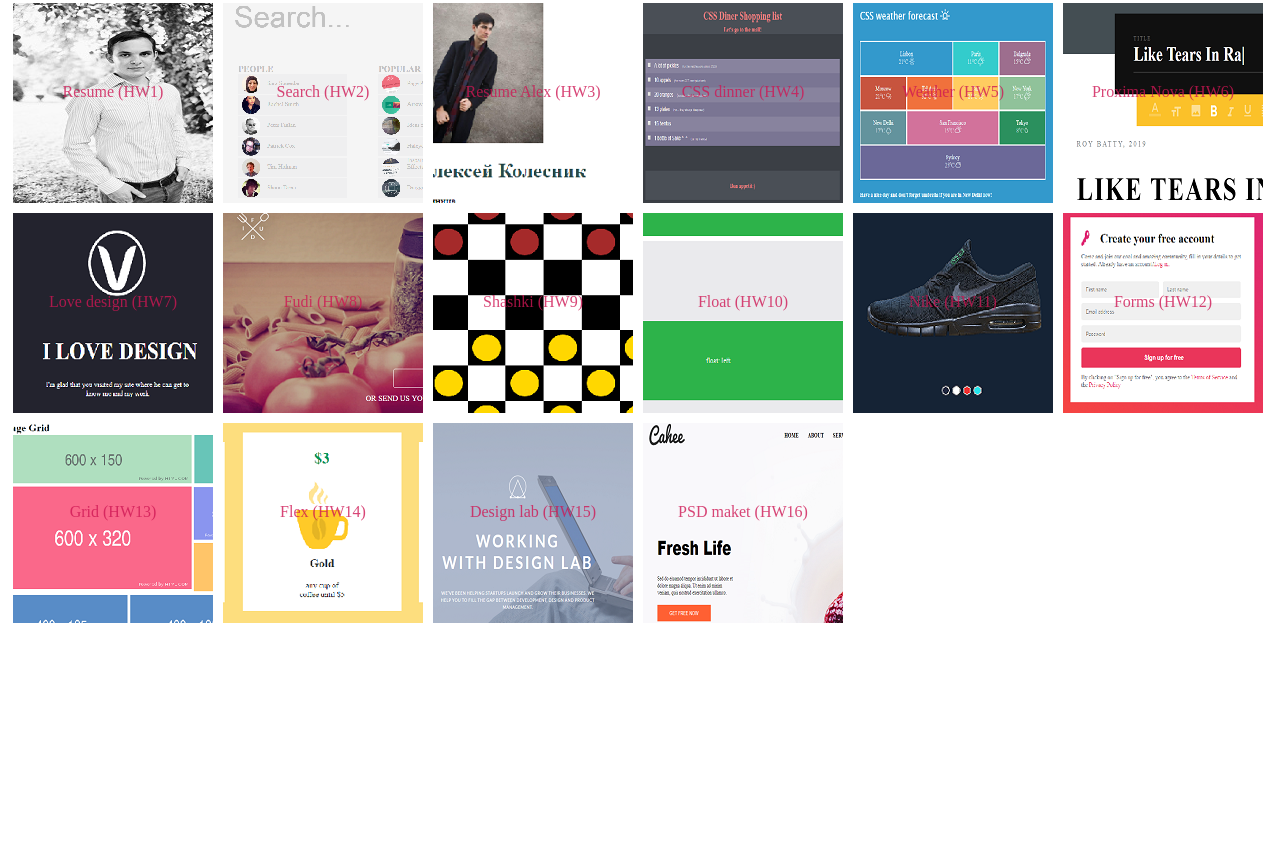
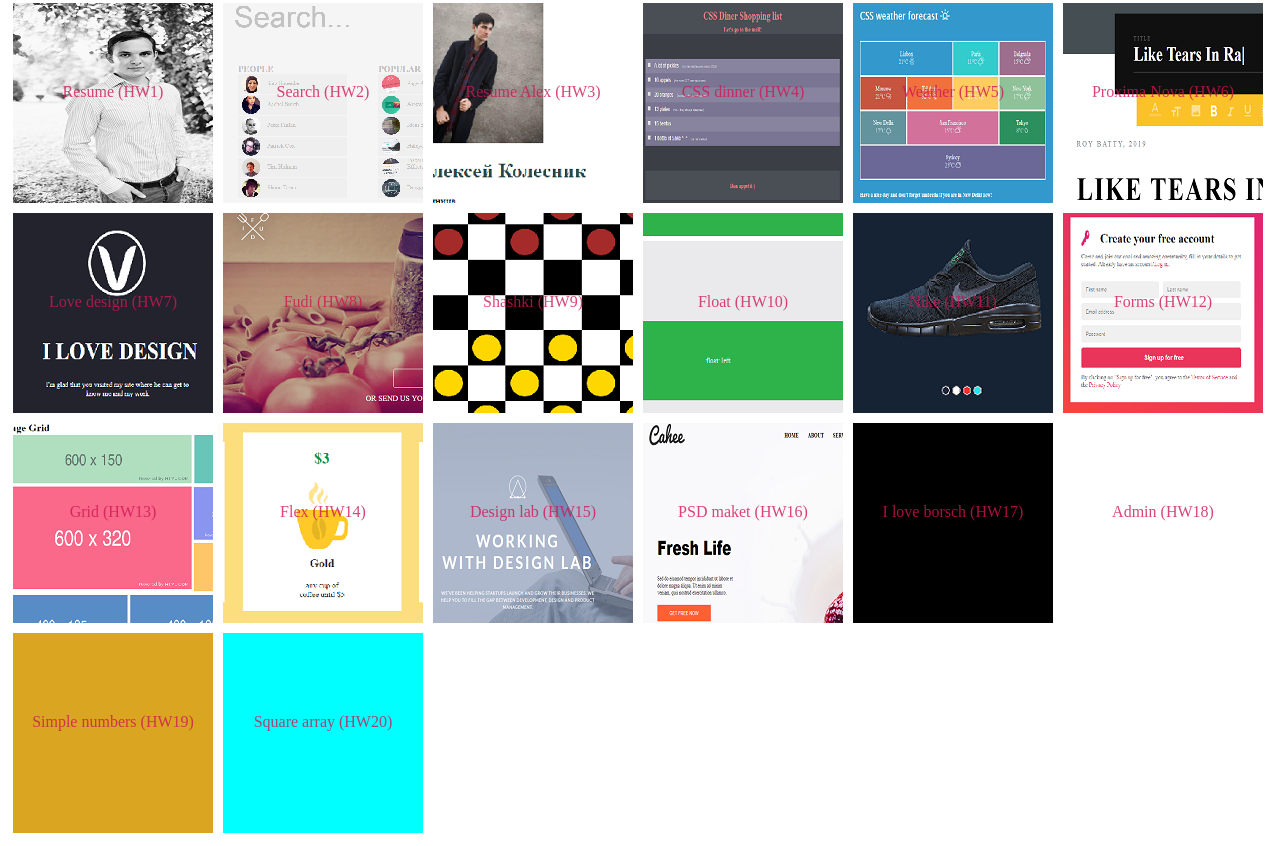
Before and after one commit to borysrohulia/homework, a website: page index.html in a window 1280 px wide. Shown: the part 340-1186 px from the top of the page. Before the commit the page ends 976 px from the top, so only its background shows below. Drawn offline with Linux system fonts and the light colour scheme.

Commit message:
add changes to index

```diff
--- a/index.html
+++ b/index.html
@@ -75,6 +75,18 @@
             <div class="lesson" id="hw16">
                 <a href="lesson16/psdmaket.html" target="blanc">PSD maket (HW16)</a>
             </div>
+            <div class="lesson" id="hw17">
+                <a href="lesson17js/iloveborsch.html" target="blanc">I love borsch (HW17)</a>
+            </div>
+            <div class="lesson" id="hw18">
+                <a href="lesson18js/simple.html" target="blanc">Admin (HW18)</a>
+            </div>
+            <div class="lesson" id="hw19">
+                <a href="lesson19js/funcsimplenum.html" target="blanc">Simple numbers (HW19)</a>
+            </div>
+            <div class="lesson" id="hw20">
+                <a href="lesson20js/square.html" target="blanc">Square array (HW20)</a>
+            </div>
         </div>
     </main>
 </body>
--- a/styles.css
+++ b/styles.css
@@ -119,3 +119,19 @@ a {
 #hw16 {
     background-image: url('img for index/hw16.png');
 }
+
+#hw17 {
+    background-color: black;
+}
+
+#hw18 {
+    background-color: white;
+}
+
+#hw19 {
+    background-color: goldenrod;
+}
+
+#hw20 {
+    background-color: aqua;
+}
```
